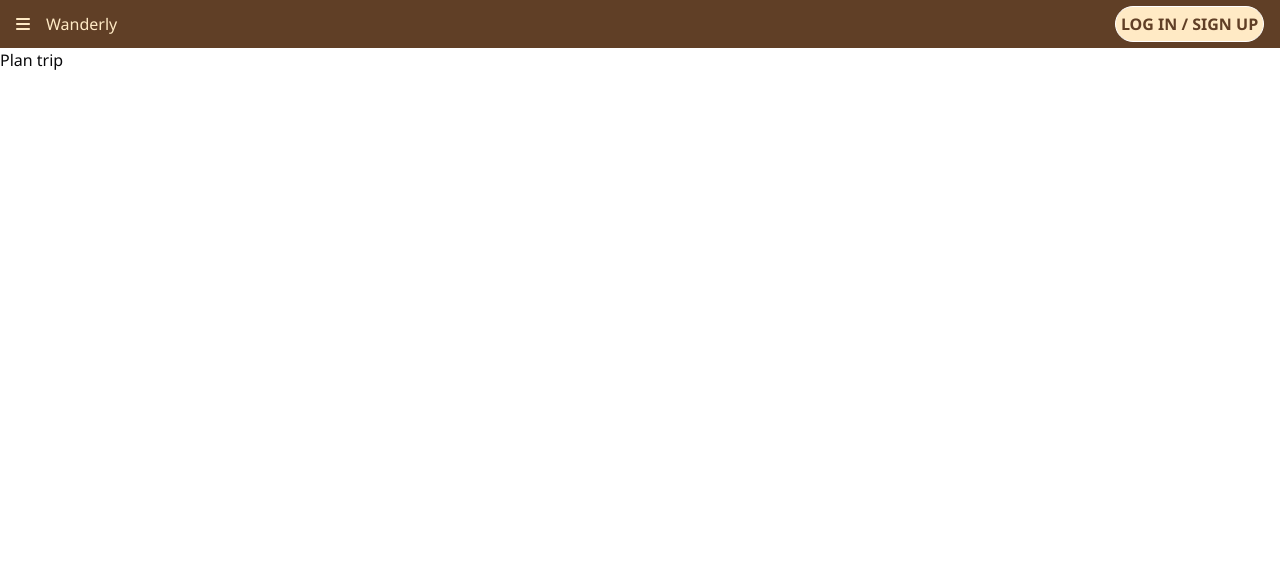
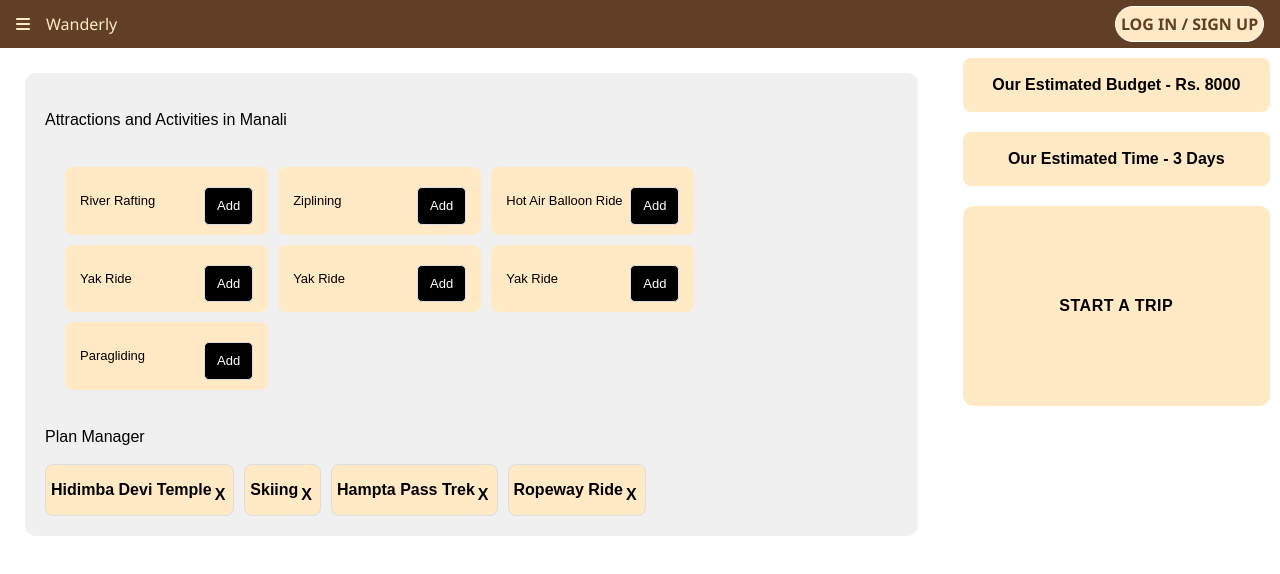
Before and after one commit to anmolbansal13/wanderly, a React (Vite) app: page /offtrip in a window 1280 px wide. Shown: the top 574 px of the page. Built offline with nearby package versions, Linux system fonts and the light colour scheme; the HTML template or start-up script is replaced by a standard one.

Commit message:
made offtrip page

```diff
--- a/src/components/Navbar/Navbar.jsx
+++ b/src/components/Navbar/Navbar.jsx
@@ -2,7 +2,6 @@ import React, { useState } from "react";
 import Popup from "../HomePage/subcomponents/Popup";
 
 export default function Navbar() {
-
 
   const [isLoggedIn, setIsLoggedIn] = useState(false);
   const handleLogin = () => setIsLoggedIn(true);
--- /dev/null
+++ b/src/components/OffTrip/OffTrip.css
@@ -0,0 +1,140 @@
+.trip-planner {
+  font-family: Arial, sans-serif;
+  background-color: #ffffff;
+  display: flex;
+  /* flex-direction: column; */
+  height: 100%;
+  margin: 5px;
+}
+
+.main-content {
+  display: flex;
+  flex-direction: column;
+  flex: 1;
+  padding: 20px;
+  height: 90vh;
+  min-width: 75%;
+}
+
+.plan-manager {
+  /* flex: 2; */
+  background-color: #f0f0f0;
+  margin-right: 20px;
+  padding: 20px;
+  border-radius: 10px;
+  height: auto;
+}
+
+.plan-manager h2 {
+  color: black;
+  margin-top: 15px;
+  margin-bottom: 15px;
+}
+
+.activities {
+  display: flex;
+  align-items: center;
+  justify-content: left;
+  gap: 10px;
+  flex-wrap: wrap;
+  max-height: auto;
+}
+
+.activity {
+  background-color: #FFEAC5;
+  color: black;
+  padding: 5px;
+  border-radius: 8px;
+  text-align: center;
+  font-weight: bold;
+  border: 1px solid #ddd;
+}
+.activity {
+  display: flex;
+  justify-content: space-between;
+  align-items: center;
+}
+
+.activity button {
+  padding: 3px;
+  cursor: pointer;
+  border: none;
+  background: transparent;
+  color: black;
+  font-weight: bold;
+}
+
+
+.attractions {
+  display: flex;
+  align-items: center;
+  justify-content: left;
+  flex-wrap: wrap;
+  background-color: #f0f0f0;
+  padding: 20px;
+  border-radius: 10px;
+  gap: 10px;
+}
+
+
+.attraction {
+  display: flex;
+  align-items: center;
+  justify-content: space-between;
+  background-color: #FFEAC5;
+  color: black;
+  padding: 10px 15px;
+  font-size: small;
+  border-radius: 8px;
+  min-width: 25%;
+}
+
+.attraction button {
+  background-color: black;
+  color: #ffffff;
+  border: none;
+  padding: 8px 12px;
+  border-radius: 5px;
+  border: 1px solid #ddd;
+  cursor: pointer;
+}
+
+/*
+.attraction button:hover {
+  background-color: black;
+} */
+
+
+.details {
+  flex: 1;
+  display: flex;
+  flex-direction: column;
+  gap: 20px;
+  margin: 5px;
+}
+
+.detail-box {
+  background-color: #FFEAC5;
+  color: black;
+  padding: 15px;
+  border-radius: 8px;
+  text-align: center;
+  font-weight: bold;
+}
+
+.start-trip {
+  background-color: #FFEAC5;
+  color: black;
+  width: 100%;
+  min-height: 200px;
+  border-radius: 10px;
+  display: flex;
+  align-items: center;
+  justify-content: center;
+}
+
+.start-trip:hover {
+  background-color: black;
+  cursor: pointer;
+  color: #ffffff;
+}
--- a/src/components/OffTrip/OffTrip.jsx
+++ b/src/components/OffTrip/OffTrip.jsx
@@ -1,12 +1,65 @@
-import React from 'react';
-
+import React, { useState } from "react";
+import "./OffTrip.css";
 
 export default function OffTrip() {
+  // State variables for attractions and activities
+  const [attractions, setAttractions] = useState([
+    "River Rafting",
+    "Ziplining",
+    "Hot Air Balloon Ride",
+    "Yak Ride",
+    "Yak Ride",
+    "Yak Ride",
+    "Paragliding",
+  ]);
+
+  const [activities, setActivities] = useState([
+    "Hidimba Devi Temple",
+    "Skiing",
+    "Hampta Pass Trek",
+    "Ropeway Ride",
+  ]);
+
+  // Function to handle adding an attraction to the plan
+  const addAttractionToPlan = (attraction) => {
+    setActivities([...activities, attraction]); // Add the attraction to the activities list
+    setAttractions(attractions.filter((item) => item !== attraction)); // Remove it from the attractions list
+  };
+  const removeActivityFromPlan = (activity) => {
+    setAttractions([...attractions, activity]); // Add back to attractions
+    setActivities(activities.filter(item => item !== activity)); // Remove from activities
+  };
+
   return (
-    <div>
-        Plan trip
-
-
+    <div className="trip-planner">
+      <main className="main-content">
+        <section className="plan-manager">
+          <h2>Attractions and Activities in Manali</h2>
+          <div className="attractions">
+            {attractions.map((attraction, index) => (
+              <div className="attraction" key={index}>
+                <span>{attraction}</span>
+                <button onClick={() => addAttractionToPlan(attraction)}>Add</button>
+              </div>
+            ))}
+          </div>
+          <h2>Plan Manager</h2>
+          <div className="activities">
+            {activities.map((activity, index) => (
+              <div className="activity" key={index}>
+                {activity}
+                <button onClick={() => removeActivityFromPlan(activity)}>X</button>
+              </div>
+            ))}
+          </div>
+        </section>
+      </main>
+      <aside className="details">
+        <div className="detail-box">Our Estimated Budget - Rs. 8000</div>
+        <div className="detail-box">Our Estimated Time - 3 Days</div>
+        {/* <div className="detail-box">Your Journey</div> */}
+        <div className="start-trip">Start a Trip</div>
+      </aside>
     </div>
-  )
+  );
 }
```
Also changed, not shown: src/assets/Untitled-2.png (deleted).
